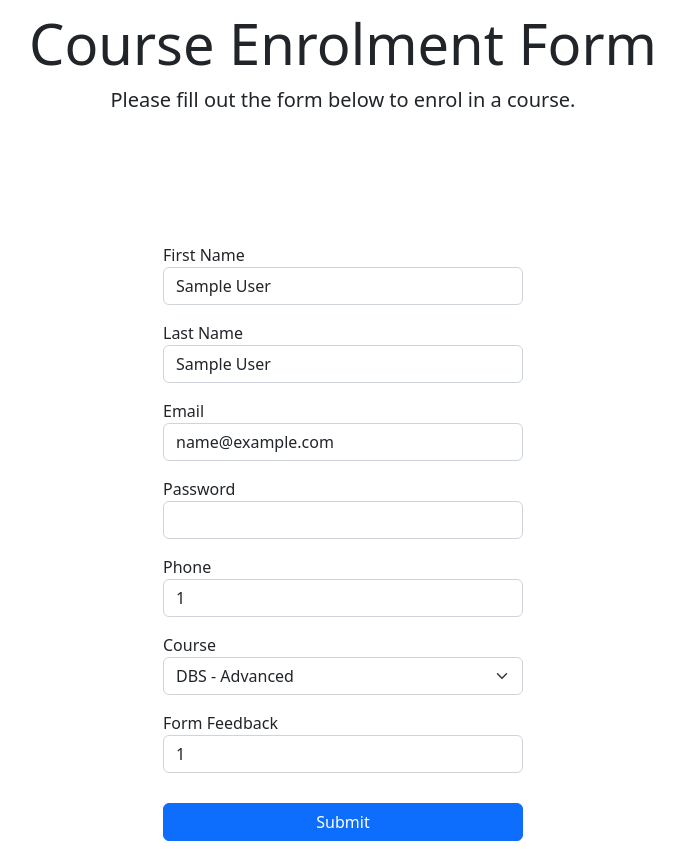
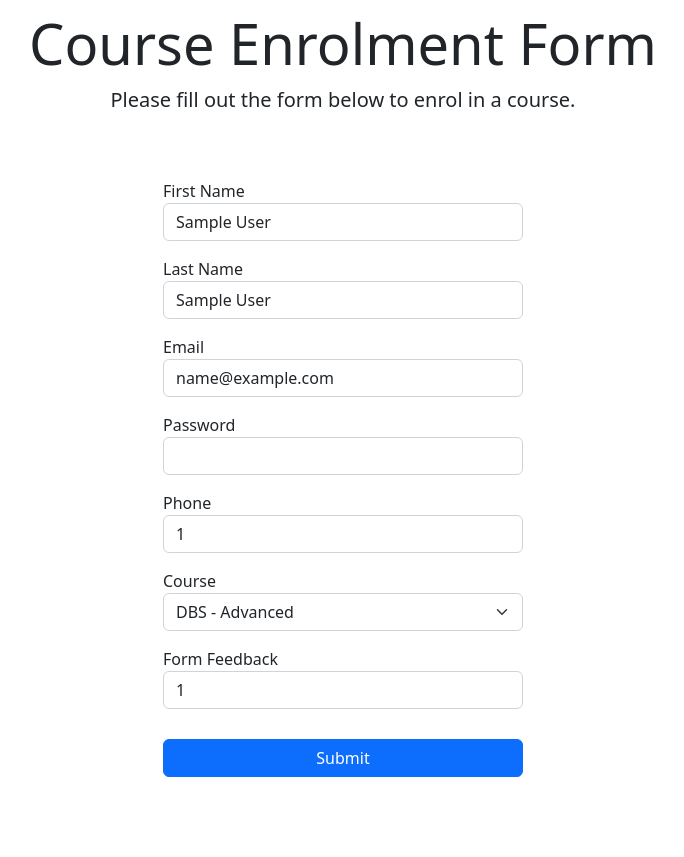
Before and after one commit to JakeJR0/T-Level-SQL-Lab-06, a PHP site: page /enrol.php in a window 1280 px wide. Shown: the part 56-913 px from the top of the page, without its empty margins (297-981 px from the left). After the commit the page ends 833 px from the top, so only its background shows below. Run offline with PHP 8.4, Linux system fonts and the light colour scheme; the visitor is signed in with stand-in values (Sample User, id 1); data comes from the database, SQL or seed files in the repository.

Commit message:
Changing margin-top for form-container

```diff
--- a/includes/main_style.css
+++ b/includes/main_style.css
@@ -1,6 +1,6 @@
 
 .form-container {
-    margin-top: 25%; /* Adds a space above the form */
+    margin-top: 10%; /* Adds a space above the form */
     width: 40%; /* Sets form container width */
 }
 
@@ -13,7 +13,7 @@
 
 @media screen and (min-width: 1200px) {
     .form-container {
-        margin-top: 10%; /* Reduces the space above the form */
+        margin-top: 5%; /* Reduces the space above the form */
         width: 30%; /* Sets form container width to 30% */
     }
 }
```
